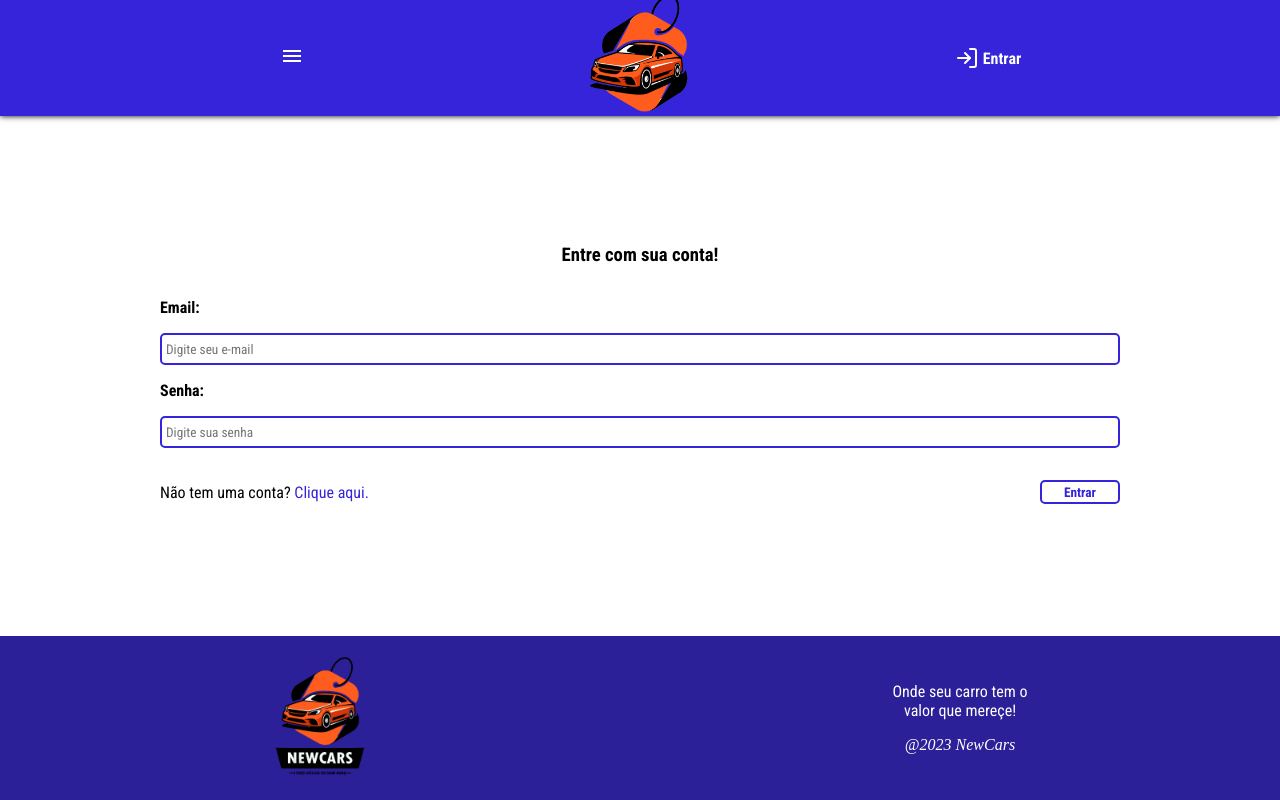
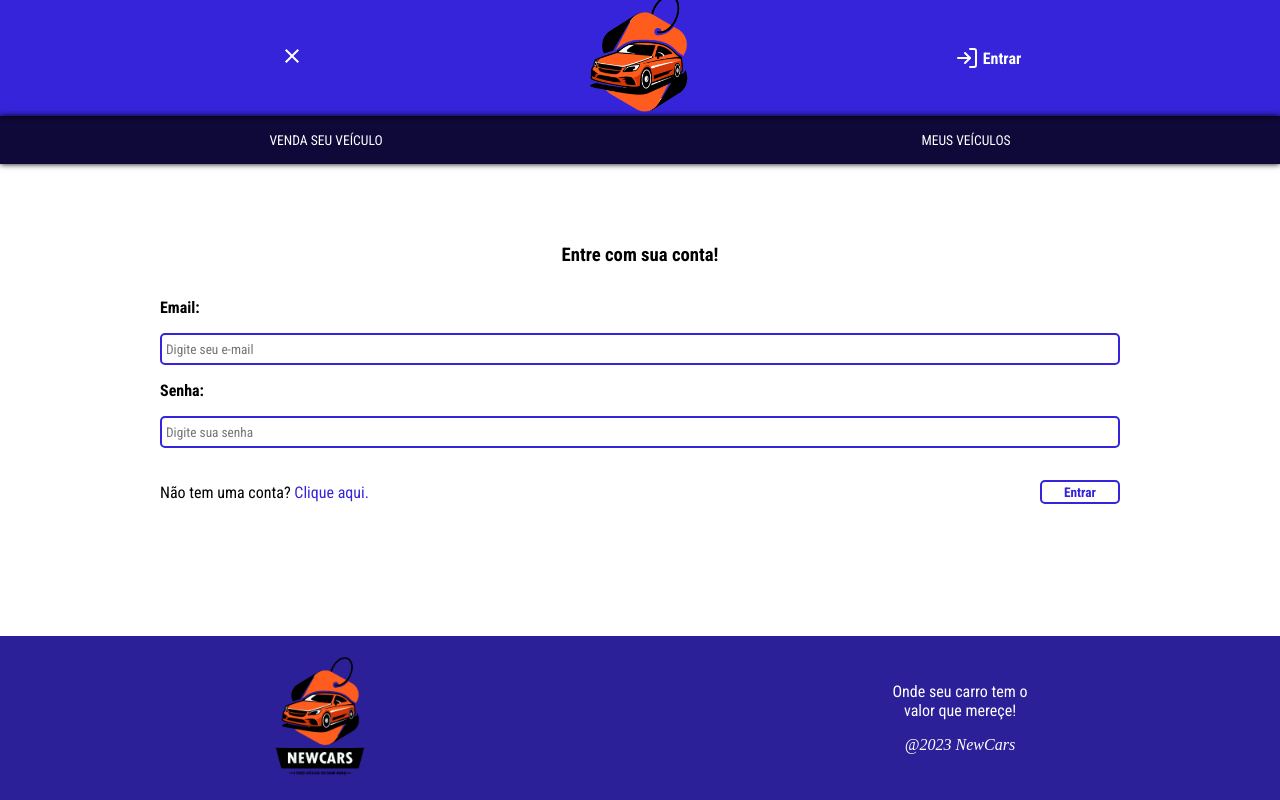
Before and after one commit to leonardorochedo/newcars, a React (Vite) app in the folder frontend/: page /login in a window 1280 px wide. Both pictures are taken after a click on the button 292 px from the left and 57 px from the top of the page. Built offline with nearby package versions, Linux system fonts and the light colour scheme; no server answers.

Commit message:
Create: navbar header

```diff
--- a/frontend/src/components/Header/Header.css
+++ b/frontend/src/components/Header/Header.css
@@ -32,25 +32,6 @@ header .button-header {
   flex-direction: column;
 }
 
-/* .user-header .user-image {
-  width: 3rem;
-  height: 3rem;
-  background-size: contain;
-
-  margin-bottom: 1rem;
-  border: 2px solid var(--primary-color);
-  border-radius: 100%;
-}
-
-img.perfil {
-  width: 3rem;
-  height: 3rem;
-
-  margin-bottom: 1rem;
-  border: 2px solid var(--primary-color);
-  border-radius: 100%;
-} */
-
 .user-header p {
   margin-top: -0.5rem;
   font-size: 12px;
@@ -69,3 +50,30 @@ span.link p {
   font-weight: 700;
   text-decoration: none;
 }
+
+.navbar-header {
+  display: flex;
+  flex-direction: column;
+
+  background-color: #000000bd;
+
+  width: 100%;
+  height: 3rem;
+
+  box-shadow: 0px 0px 6px 0px black;
+}
+
+.navbar-header ul {
+  display: flex;
+  flex-direction: row;
+  justify-content: space-around;
+  width: 100%;
+
+  list-style: none;
+  text-decoration: none;
+}
+
+.navbar-header ul li .link {
+  color: #fff;
+  font-size: 0.85rem;
+}
--- a/frontend/src/components/Header/Header.jsx
+++ b/frontend/src/components/Header/Header.jsx
@@ -11,6 +11,7 @@ import logo from "../../assets/images/header/logo.png";
 import userNoImage from "../../assets/images/nopic.png";
 import { RoundImage } from "../RoundImage/RoundImage";
 import { IoMdMenu } from "react-icons/io";
+import { MdClose } from "react-icons/md";
 import { FiLogIn } from "react-icons/fi";
 
 // RRD
@@ -31,6 +32,7 @@ function HeaderPage() {
   const context = useContext(UserContext)
 
   const [user, setUser] = useState({_id: "", name: "", image: ""})
+  const [navStatus, setNavStatus] = useState(false)
 
   useEffect(() => {
     api.get("/users/single").then((response) => {
@@ -40,14 +42,16 @@ function HeaderPage() {
         image: response.data.user.image
       })
     });
-  }, [])
+  }, [context.authenticated])
 
   return (
     <section className="header">
       <header>
         <div className="button-header">
-          <button>
-            <IoMdMenu size={24} color="#FFF" />
+          <button onClick={() => setNavStatus(!navStatus)}>
+            {navStatus
+            ? <MdClose size={24} color="#FFF" />
+            : <IoMdMenu size={24} color="#FFF" />}
           </button>
         </div>
         <Link to="/">
@@ -73,6 +77,18 @@ function HeaderPage() {
           </Link>}
         </div>
       </header>
+      {navStatus && (
+        <div className="navbar-header">
+          <ul>
+            <li>
+              <Link to="/cars/insert" className="link">VENDA SEU VEÍCULO</Link>
+            </li>
+            <li>
+              <Link to="/cars/mycars" className="link">MEUS VEÍCULOS</Link>
+            </li>
+          </ul>
+        </div>
+      )}
     </section>
   );
 }
--- a/frontend/src/index.css
+++ b/frontend/src/index.css
@@ -52,6 +52,7 @@ h1.title {
 }
 
 .link {
+  font-family: "Roboto Condensed", sans-serif;
   text-decoration: none;
 }
 
```
